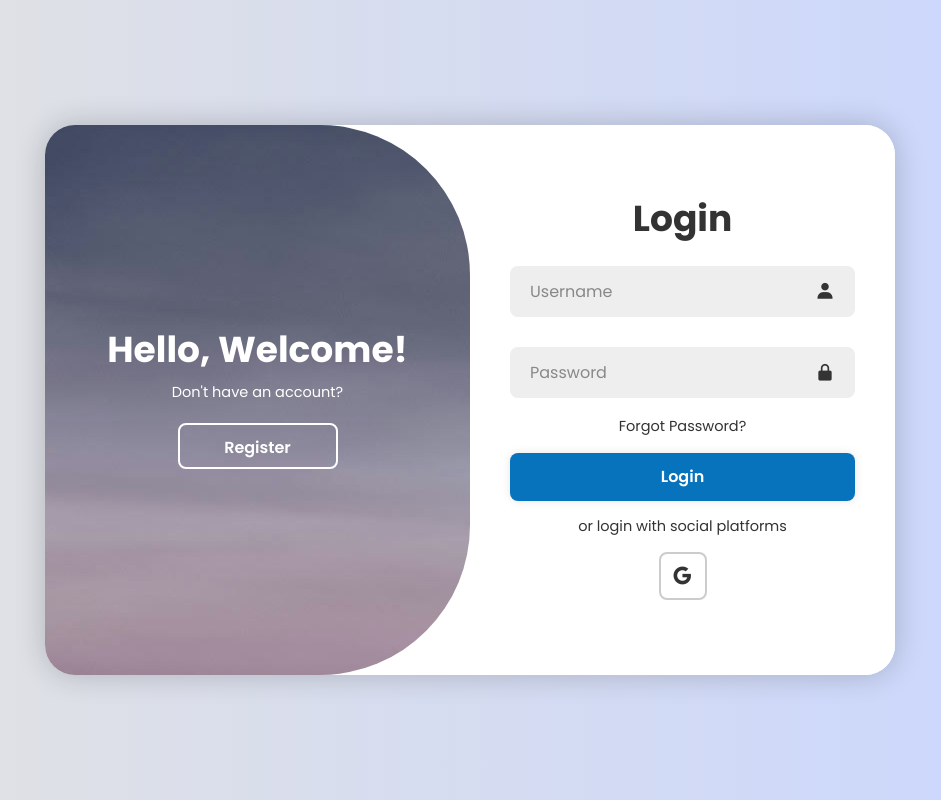
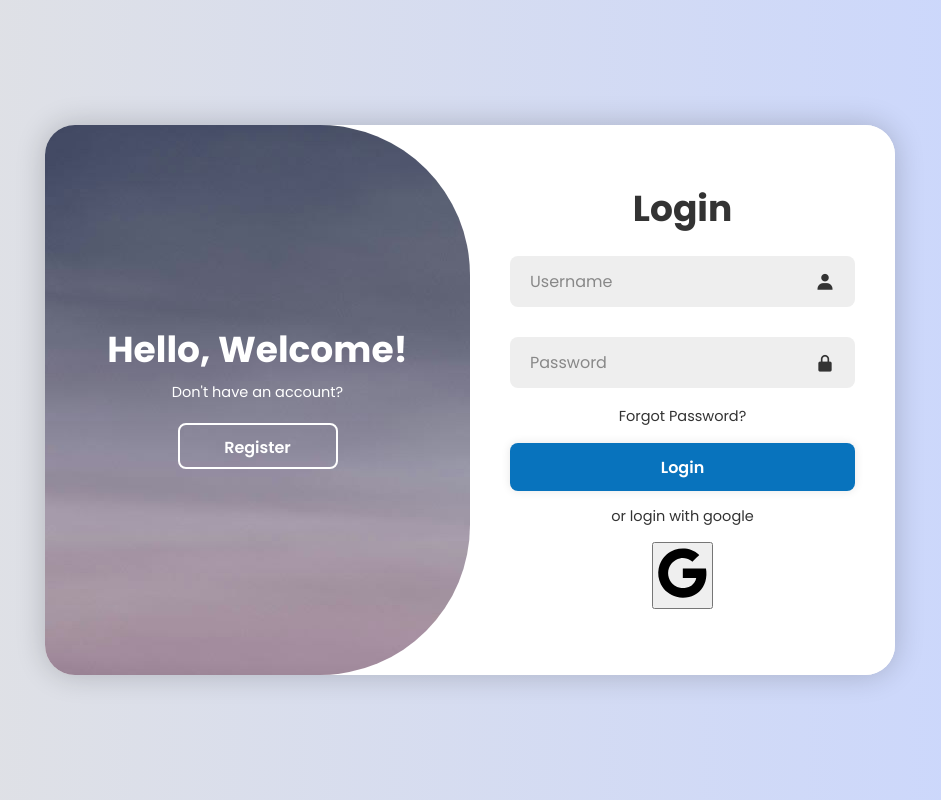
Before and after one commit to PattaqobiHehe/PublicComplaintLogging, a React app: page login.html in a window 1280 px wide. Shown: the whole page, without its empty margins (170-1111 px from the left). Built offline with nearby package versions, Linux system fonts and the light colour scheme.

Commit message:
Update login.html

```diff
--- a/login.html
+++ b/login.html
@@ -24,10 +24,10 @@
                     <a href="#" id="forgotPasswordLink">Forgot Password?</a>
                   </div>
                 <button type="submit" class="btn">Login</button>
-                <p>or login with social platforms</p>
-                <div class="social-icons">
-                    <a href="#"><i class='bx bxl-google' ></i></a>
-                </div>
+                <p>or login with google</p>
+                <button class="button-g">
+                    <svg xmlns:xlink="http://www.w3.org/1999/xlink" xmlns="http://www.w3.org/2000/svg" xml:space="preserve" width="56.6934px" viewBox="0 0 56.6934 56.6934" version="1.1" style="enable-background:new 0 0 56.6934 56.6934;" id="Layer_1" height="56.6934px" class="icon"><path d="M51.981,24.4812c-7.7173-0.0038-15.4346-0.0019-23.1518-0.001c0.001,3.2009-0.0038,6.4018,0.0019,9.6017  c4.4693-0.001,8.9386-0.0019,13.407,0c-0.5179,3.0673-2.3408,5.8723-4.9258,7.5991c-1.625,1.0926-3.492,1.8018-5.4168,2.139  c-1.9372,0.3306-3.9389,0.3729-5.8713-0.0183c-1.9651-0.3921-3.8409-1.2108-5.4773-2.3649  c-2.6166-1.8383-4.6135-4.5279-5.6388-7.5549c-1.0484-3.0788-1.0561-6.5046,0.0048-9.5805  c0.7361-2.1679,1.9613-4.1705,3.5708-5.8002c1.9853-2.0324,4.5664-3.4853,7.3473-4.0811c2.3812-0.5083,4.8921-0.4113,7.2234,0.294  c1.9815,0.6016,3.8082,1.6874,5.3044,3.1163c1.5125-1.5039,3.0173-3.0164,4.527-4.5231c0.7918-0.811,1.624-1.5865,2.3908-2.4196  c-2.2928-2.1218-4.9805-3.8274-7.9172-4.9056C32.0723,4.0363,26.1097,3.995,20.7871,5.8372  C14.7889,7.8907,9.6815,12.3763,6.8497,18.0459c-0.9859,1.9536-1.7057,4.0388-2.1381,6.1836  C3.6238,29.5732,4.382,35.2707,6.8468,40.1378c1.6019,3.1768,3.8985,6.001,6.6843,8.215c2.6282,2.0958,5.6916,3.6439,8.9396,4.5078  c4.0984,1.0993,8.461,1.0743,12.5864,0.1355c3.7284-0.8581,7.256-2.6397,10.0725-5.24c2.977-2.7358,5.1006-6.3403,6.2249-10.2138  C52.5807,33.3171,52.7498,28.8064,51.981,24.4812z"></path></svg>
+                  </button>
             </form>
         </div>
 
@@ -48,9 +48,9 @@
                 </div>
                 <button type="submit" class="btn">Register</button>
                 <p>or register with social platforms</p>
-                <div class="social-icons">
-                    <a href="#"><i class='bx bxl-google' ></i></a>
-                </div>
+                <button class="button-g">
+                    <svg xmlns:xlink="http://www.w3.org/1999/xlink" xmlns="http://www.w3.org/2000/svg" xml:space="preserve" width="56.6934px" viewBox="0 0 56.6934 56.6934" version="1.1" style="enable-background:new 0 0 56.6934 56.6934;" id="Layer_1" height="56.6934px" class="icon"><path d="M51.981,24.4812c-7.7173-0.0038-15.4346-0.0019-23.1518-0.001c0.001,3.2009-0.0038,6.4018,0.0019,9.6017  c4.4693-0.001,8.9386-0.0019,13.407,0c-0.5179,3.0673-2.3408,5.8723-4.9258,7.5991c-1.625,1.0926-3.492,1.8018-5.4168,2.139  c-1.9372,0.3306-3.9389,0.3729-5.8713-0.0183c-1.9651-0.3921-3.8409-1.2108-5.4773-2.3649  c-2.6166-1.8383-4.6135-4.5279-5.6388-7.5549c-1.0484-3.0788-1.0561-6.5046,0.0048-9.5805  c0.7361-2.1679,1.9613-4.1705,3.5708-5.8002c1.9853-2.0324,4.5664-3.4853,7.3473-4.0811c2.3812-0.5083,4.8921-0.4113,7.2234,0.294  c1.9815,0.6016,3.8082,1.6874,5.3044,3.1163c1.5125-1.5039,3.0173-3.0164,4.527-4.5231c0.7918-0.811,1.624-1.5865,2.3908-2.4196  c-2.2928-2.1218-4.9805-3.8274-7.9172-4.9056C32.0723,4.0363,26.1097,3.995,20.7871,5.8372  C14.7889,7.8907,9.6815,12.3763,6.8497,18.0459c-0.9859,1.9536-1.7057,4.0388-2.1381,6.1836  C3.6238,29.5732,4.382,35.2707,6.8468,40.1378c1.6019,3.1768,3.8985,6.001,6.6843,8.215c2.6282,2.0958,5.6916,3.6439,8.9396,4.5078  c4.0984,1.0993,8.461,1.0743,12.5864,0.1355c3.7284-0.8581,7.256-2.6397,10.0725-5.24c2.977-2.7358,5.1006-6.3403,6.2249-10.2138  C52.5807,33.3171,52.7498,28.8064,51.981,24.4812z"></path></svg>
+                  </button>
             </form>
         </div>
 
```
